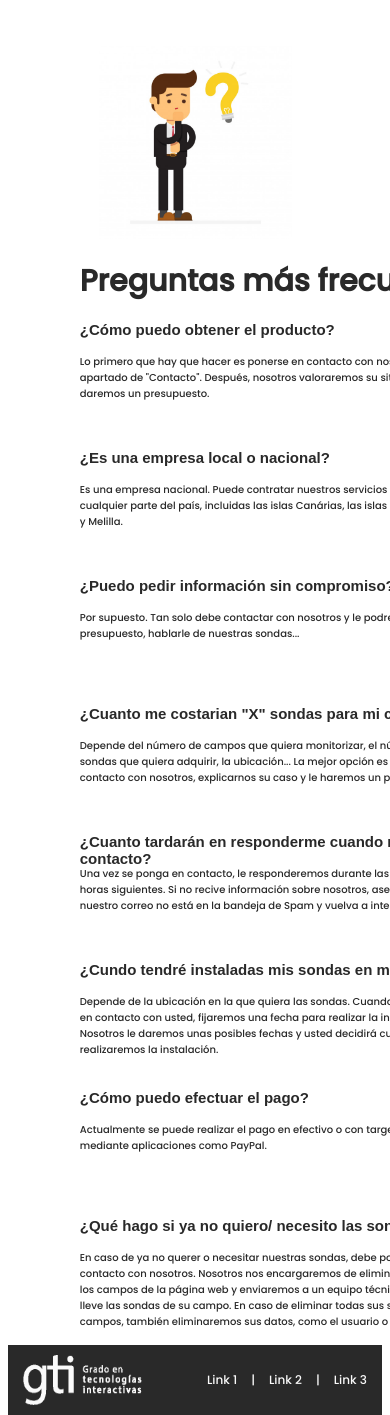
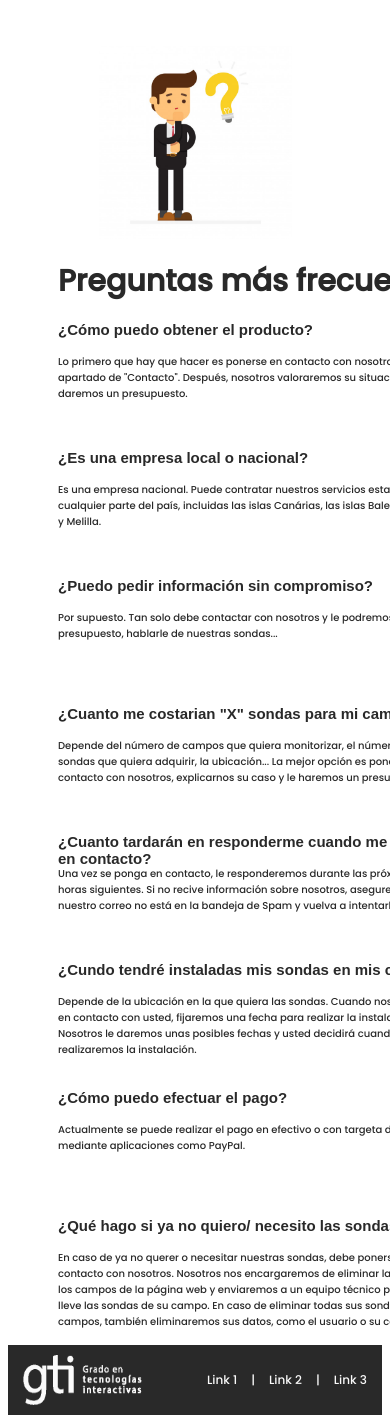
Before and after one commit to LorelayWilson/Pumpkin, a PHP site: page /app/faq.php in a window 390 px wide; the page is wider, and only the part inside the window is pictured. Shown: the part 62-1477 px from the top of that part. Run offline with PHP 8.4, Linux system fonts and the light colour scheme; some libraries are stand-ins or nearby versions.

Commit message:
gitflow-feature-stash: correccion-faq

```diff
--- a/src/app/css/faq.css
+++ b/src/app/css/faq.css
@@ -23,7 +23,6 @@
 .container-titulo-seccion{
     width: 401px;
     height: 37px;
-    margin-bottom: 20px;
     font-size: 20px;
     margin-bottom: 25px;
 }
@@ -61,7 +60,7 @@
 }
 
 /* MOBILE */
-@media(max-width: 1000px){
+@media(max-width: 1400px){
     .faq{
         height: auto;
     }
@@ -70,6 +69,7 @@
         display: flex;
         flex-wrap: wrap;
         justify-content: center;
+        flex-direction: column;
     }
 
     .foto-preguntas{
@@ -89,9 +89,13 @@
     .container-titulo-seccion{
         width: 401px;
         height: 37px;
-        margin-bottom: 20px;
         font-size: 20px;
         margin-bottom: 25px;
+    }
+
+    .preguntas-frecuentes{
+        display: flex;
+        justify-content: space-between;
     }
 
     .titulo-seccion{
@@ -105,9 +109,9 @@
     }
 
     .container-titulo-pregunta{
-        width: 408px;
+        width: 400px;
         height: 28px;
-
+        margin-bottom: 5px;
     }
 
     .titulo-pregunta{
@@ -126,69 +130,3 @@
         font-family: sans-serif;
     }
 }
-/*
-@media(min-width: 1380px) {
-    .faq{
-        height: auto;
-    }
-
-    .container{
-        display: flex;
-        flex-wrap: wrap;
-        justify-content: center;
-    }
-
-    .foto-preguntas{
-        margin-right: auto;
-        margin-left: auto;
-        margin-bottom: 20px;
-        Width: 193px;
-        Height: 193px;
-    }
-
-    .preguntas{
-        width: 75%;
-        height: auto;
-        margin-left: 50px;
-    }
-
-    .container-titulo-seccion{
-        width: 401px;
-        height: 37px;
-        margin-bottom: 20px;
-        font-size: 20px;
-        margin-bottom: 25px;
-    }
-
-    .titulo-seccion{
-        font-family: sans-serif;
-    }
-
-    .preguntas-frecuentes{
-        display: flex;
-        flex-wrap: wrap;
-        flex-direction: row;
-    }
-
-    .container-titulo-pregunta{
-        width: 408px;
-        height: 28px;
-
-    }
-
-    .titulo-pregunta{
-        font-family: sans-serif;
-        font-size: 15px;
-    }
-
-    .container-respuesta{
-        width: 393px;
-        height: 45px;
-        margin-bottom: 50px;
-        font-size: 10px;
-    }
-
-    .respuestas{
-        font-family: sans-serif;
-    }
-}*/
```
